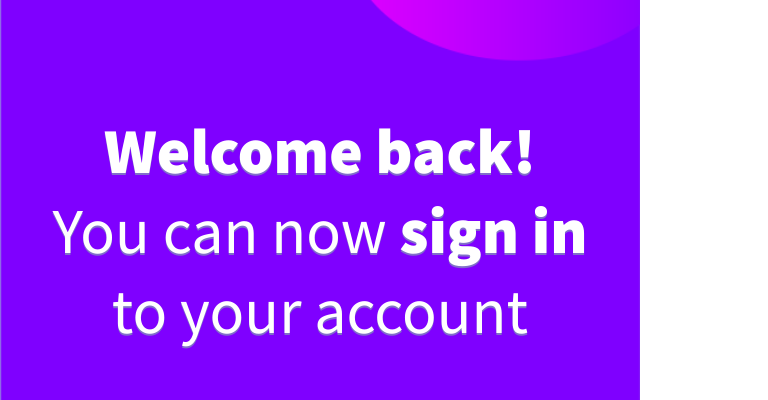
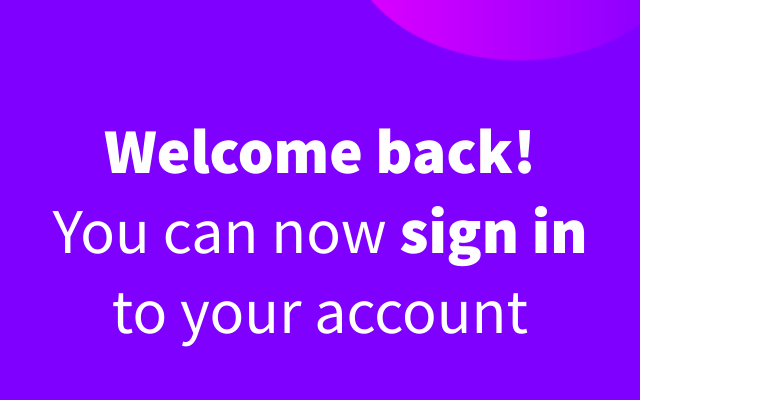
Before and after one commit to assadullahhassan/login-interface, a plain HTML site: page index.html in a window 1280 px wide. Shown: the part 159-559 px from the top of the page, 0-768 px from the left. Drawn offline with Linux system fonts and the light colour scheme.

Commit message:
change bg color for img

```diff
--- a/styles.css
+++ b/styles.css
@@ -22,7 +22,7 @@ body {
 h1 {
     font-size: 2.5rem;
     font-weight: 400;
-    text-shadow: 0 2px #816fca;
+    text-shadow: 0 2px #7F00FF;
 }
 
 h2 {
@@ -87,7 +87,7 @@ p {
     min-height: 250px;
     text-align: center;
     color: #fff;
-    background: #9480e4 url("images/intro-bg.png");
+    background: #7F00FF url("images/intro-bg.png");
     background-size: cover;
     padding-bottom: 1.5em;
 }
```
